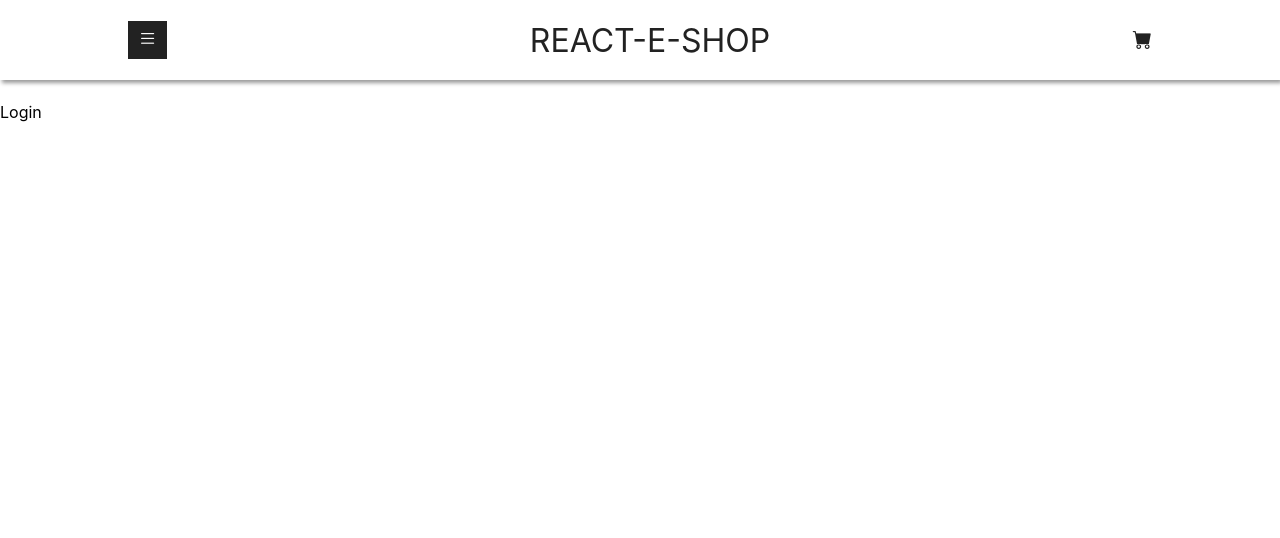
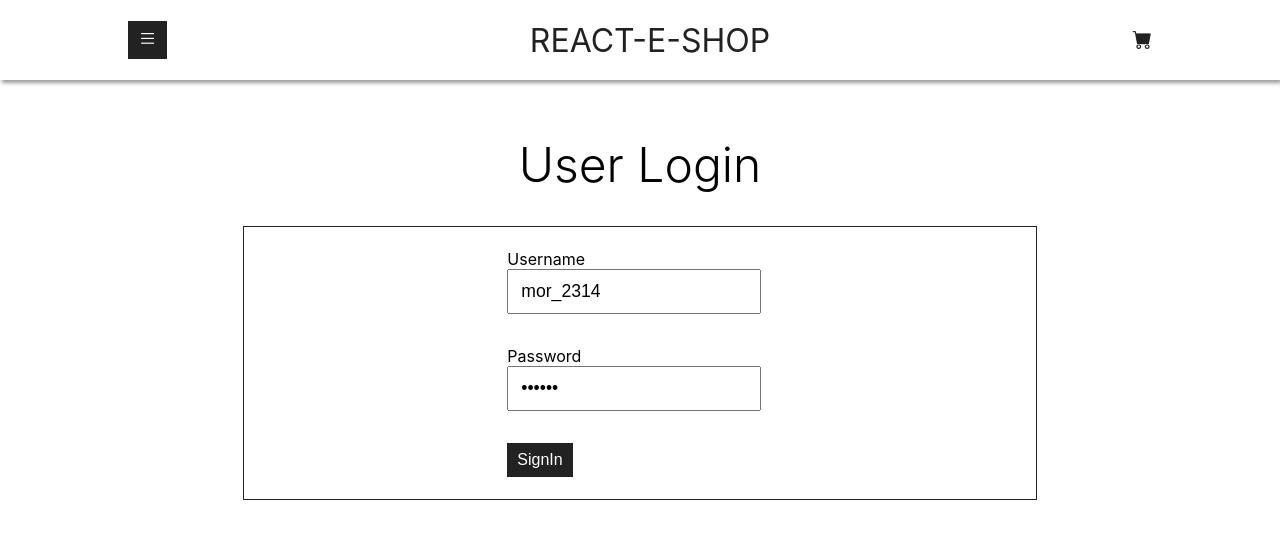
Before and after one commit to HarshuNK/react-eshop, a React (Create React App) app: page /login in a window 1280 px wide. Shown: the top 538 px of the page. Built offline with nearby package versions, Linux system fonts and the light colour scheme.

Commit message:
modified

```diff
--- a/src/Component/auth/Login.jsx
+++ b/src/Component/auth/Login.jsx
@@ -1,8 +1,65 @@
-import React from 'react'
+import axios from 'axios';
+import React, { useState } from 'react'
+import { toast } from 'react-toastify';
+import { useAuth } from '../../CustomHook/Auth';
+
+const url = `https://fakestoreapi.com`
 
 function Login() {
+  const [username, setUsername] = useState("mor_2314")
+  const [password, setPassword] = useState("83r5^_")
+
+  const { setToken } = useAuth()
+
+  const submitHandler = async (e) => {
+    e.preventDefault();
+    try {
+      console.log(`data = `, {username,password})
+      let data = {
+        username,
+        password
+      }
+      await axios.post(`${url}/auth/login`,data)
+      .then(res => {
+        toast.success("Login successful")
+        console.log(`res =`, res.data)
+        setToken(res.data.token)
+      }).catch((err)=> toast.error(err.message))
+    }catch (err) {
+      toast.error(err.message)
+    }
+  }
   return (
-    <div>Login</div>
+    <div className="container">
+      <div className="row">
+        <div className="col text-center">
+          <h1 className="display-3 text-dark">User Login</h1>
+        </div>
+      </div>
+
+      <div className="row">
+        <div className="col login">
+          <div className="card">
+            <div className="card-body">
+              <form autoComplete="off" onSubmit={submitHandler}>
+                <div className="form-item">
+                  <label htmlFor="username">Username</label>
+                  <input type="text" name='username' id='username' value={username}  onChange={(e) => setUsername(e.target.value)} className='form-control' required />
+                </div>
+                <div className="form-item">
+                  <label htmlFor="password">Password</label>
+                  <input type="password" name='password' id='password' value={password} onChange={(e) => setPassword(e.target.value)}className='form-control' required />
+                </div>
+                <div className="form-item">
+                  <input type="submit"  value="SignIn"  className='btn'/>
+                </div>
+
+              </form>
+            </div>
+          </div>
+        </div>
+      </div>
+    </div>
   )
 }
 
--- /dev/null
+++ b/src/Context/AuthContext.jsx
@@ -0,0 +1,21 @@
+import React, { createContext,useMemo, useState } from 'react'
+
+export const AuthContext = createContext()
+
+function AuthProvider(props) {
+    const [token,setToken] = useState(false)
+
+    let contextData = useMemo(() => ({
+        token
+    }),[token])
+  return (
+    <AuthContext.Provider value={{contextData,setToken}}>
+        {
+            props.children
+        }
+
+    </AuthContext.Provider>
+  )
+}
+
+export default AuthProvider
--- /dev/null
+++ b/src/CustomHook/Auth.js
@@ -0,0 +1,6 @@
+import { useContext } from "react";
+import { AuthContext } from "../Context/AuthContext";
+
+export const useAuth = () => {
+    return useContext(AuthContext)
+}
--- a/src/index.js
+++ b/src/index.js
@@ -10,11 +10,15 @@ import './media.css';
 import "bootstrap-icons/font/bootstrap-icons.css"
 
 import "react-toastify/dist/ReactToastify.css"
+import AuthProvider from './Context/AuthContext';
+
 
 const root = ReactDOM.createRoot(document.getElementById('root'));
 root.render(
   <React.StrictMode>
-    <App />
+    <AuthProvider>
+      <App />
+    </AuthProvider>
   </React.StrictMode>
 );
 
--- a/src/style.css
+++ b/src/style.css
@@ -256,3 +256,54 @@ header .navbar{
 .product-img{
     width: calc((100vw - 80vw));
 }
+
+
+
+/* login */
+.display-3{
+    font-weight: 300;
+    font-size: calc(3 * 100%);
+}
+
+.text-center{
+    text-align: center;
+}
+
+.login{
+    display: flex;
+    justify-content: center;
+    align-items: center;
+}
+
+.login .card{
+    padding: 12px;
+    border: 1px solid #222;
+    width: calc(100vw - 40vw);
+    display: flex;
+    justify-content: center;
+    align-items: center;
+}
+
+.login .card-body{
+    padding: 10px;
+}
+.login form{
+    display: flex;
+    align-items: center;
+    justify-content: center;
+    gap: 2em;
+    flex-direction: column;
+}
+
+.login form .form-item{
+    width: calc(100% - 20%);
+}
+
+.login form .form-control{
+    padding: 10px 12px;
+    font-size: 1.1em;
+}
+
+.login form .btn{
+    font-size: 1rem;
+}
```
